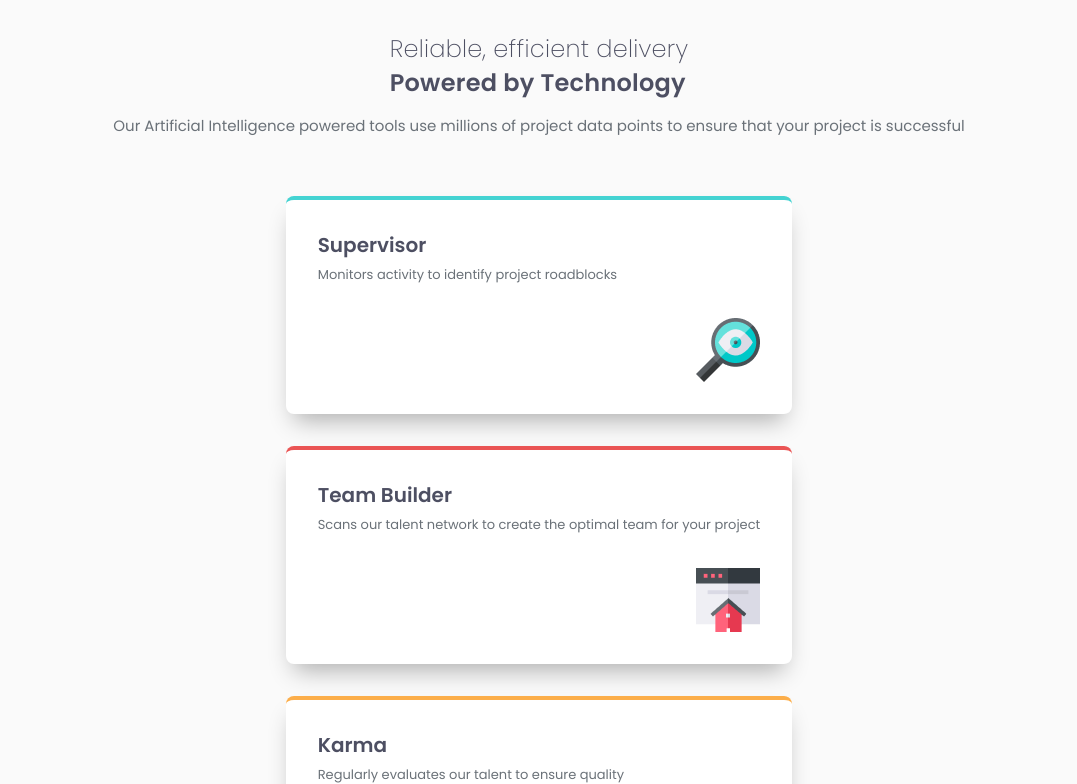
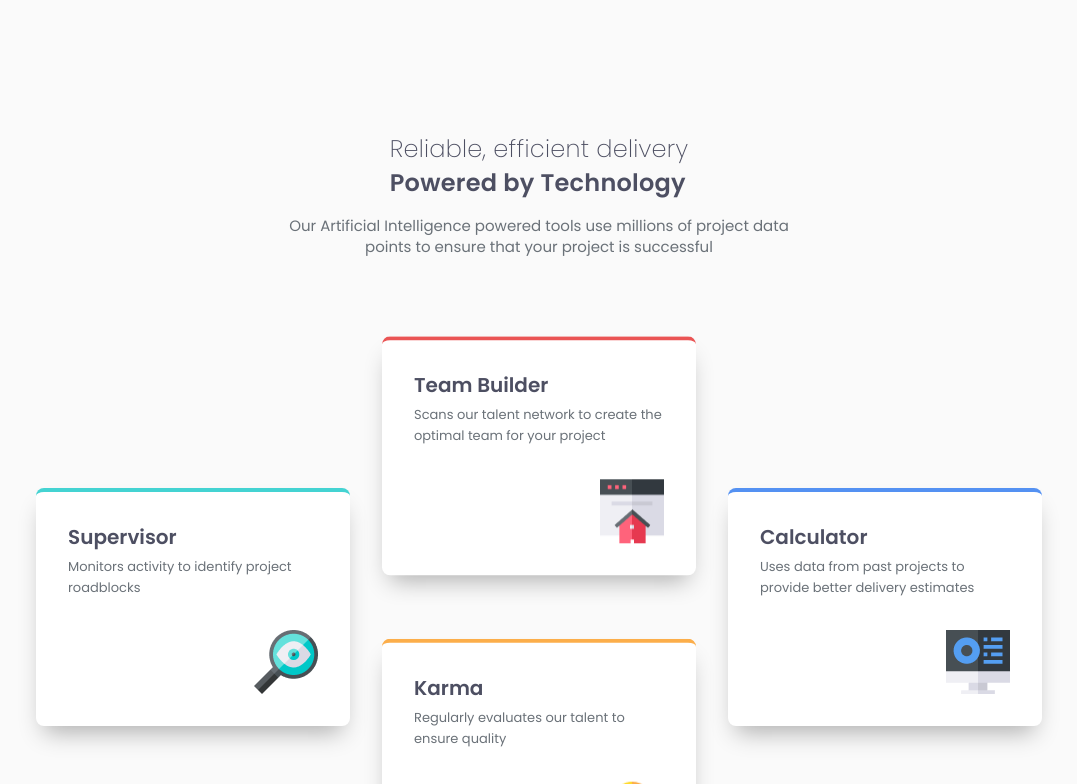
Before and after one commit to MikeG404/four-card-feature-section, a React (Vite) app: page / in a window 1536 px wide. Shown: the top 784 px of the page, without its empty margins (229-1306 px from the left). Built offline with nearby package versions, Linux system fonts and the light colour scheme.

Commit message:
Project finished

```diff
--- a/src/App.css
+++ b/src/App.css
@@ -7,8 +7,72 @@ main {
     padding: 3.2rem;
 }
 
+.header {
+    max-width: 54rem;
+}
+
 .cards-list {
     display: grid;
-    grid-template-rows: repeat(4, 1fr);
+    grid-template-rows: repeat(4, auto);
+    justify-content: center;
+    align-items: center;
     gap: 3.2rem;
 }
+
+@media screen and (min-width: 768px) {
+
+    .header {
+        margin-top: 10rem;
+        margin-bottom: -10rem;
+    }
+
+    .cards-list {
+        grid-template-columns: repeat(3, auto);
+        justify-items: center;
+        grid-template-areas:
+        ". top ."
+        "left . right"
+        ". bottom .";
+    }
+
+    .cards-list > :nth-child(1) {
+        grid-area: left;
+        transform: translateX(50%)
+    }
+    .cards-list > :nth-child(2) { grid-area: top; }
+    .cards-list > :nth-child(3) {
+        grid-area: right;
+        transform: translateX(-50%)
+    }
+    .cards-list > :nth-child(4) { grid-area: bottom; }
+}
+
+@media screen and (min-width: 1440px) {
+    .cards-list {
+        grid-template-columns: repeat(3, minmax(0, 1fr));
+        justify-items: center;
+        grid-template-areas:
+        ". top ."
+        "left . right"
+        ". bottom .";
+    }
+
+    .cards-list > :nth-child(1) {
+        grid-area: left;
+        transform: translateX(0%)
+    }
+    .cards-list > :nth-child(2) {
+        grid-area: top;
+        transform: translateY(50%)
+    }
+    .cards-list > :nth-child(3) {
+        grid-area: bottom;
+        transform: translateX(0);
+        transform: translateY(-50%)
+
+    }
+    .cards-list > :nth-child(4) {
+            grid-area: right;
+            transform: translateX(0)
+    }
+}
--- a/src/components/card.module.css
+++ b/src/components/card.module.css
@@ -1,3 +1,10 @@
+/* main {
+    display: flex;
+    flex-direction: column;
+    justify-content: center;
+    align-items: center;
+} */
+
 .container {
     display: flex;
     flex-direction: column;
@@ -8,6 +15,7 @@
     box-shadow: 0px 14px 23px -8px rgba(0,0,0,0.31);
     -webkit-box-shadow: 0px 14px 23px -8px rgba(0,0,0,0.31);
     -moz-box-shadow: 0px 14px 23px -8px rgba(0,0,0,0.31);
+    width: 31.4rem;
 }
 
 .container img {
--- a/src/index.css
+++ b/src/index.css
@@ -52,12 +52,14 @@ html {
 }
 
 body {
+  display: flex;
+  flex-direction: column;
+  justify-content: ;
   background-color: #FAFAFA;
   font-family: var(--ff-sans);
   color: var(--grey-500);
 }
 
-/* === Text Presets === */
 .text-preset-1 {
   font-family: var(--ff-sans);
   font-weight: var(--t1-weight);
```
